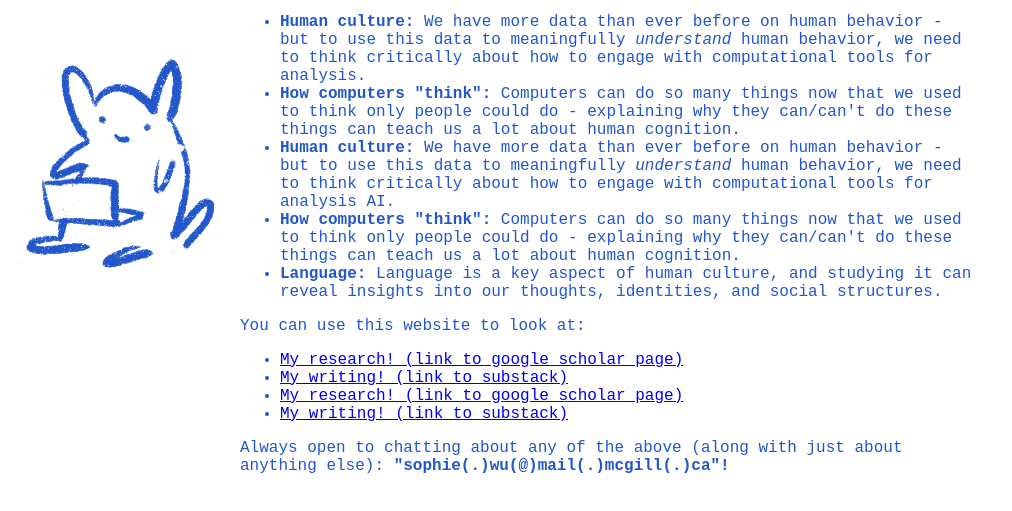
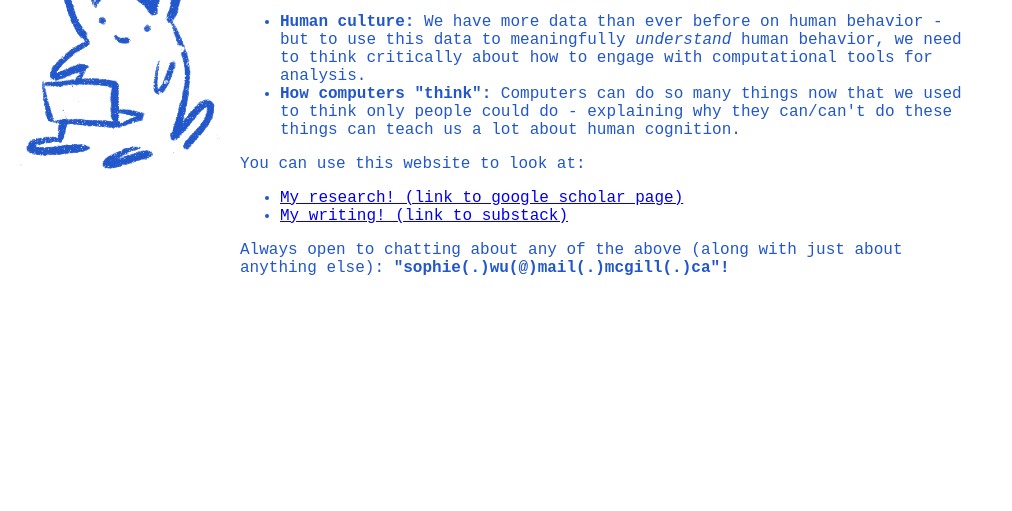
Before and after one commit to sohpei/sohpei.github.io, a plain HTML site: page index.html in a window 1280 px wide. Shown: the part 175-686 px from the top of the page, without its empty margins (0-1012 px from the left). Drawn offline with Linux system fonts and the light colour scheme; a web font is replaced by a local one.

Commit message:
another update

```diff
--- a/index.html
+++ b/index.html
@@ -21,19 +21,16 @@
             <ul>
                 <li><strong>Human culture:</strong> We have more data than ever before on human behavior - but to use this data to meaningfully <i>understand</i> human behavior, we need to think critically about how to engage with computational tools for analysis.</li>
                 <li><strong>How computers "think":</strong> Computers can do so many things now that we used to think only people could do - explaining why they can/can't do these things can teach us a lot about human cognition.</li>
-                <li><strong>Human culture:</strong> We have more data than ever before on human behavior - but to use this data to meaningfully <i>understand</i> human behavior, we need to think critically about how to engage with computational tools for analysis AI.</li>
-                <li><strong>How computers "think":</strong> Computers can do so many things now that we used to think only people could do - explaining why they can/can't do these things can teach us a lot about human cognition.</li>
-                <li><strong>Language:</strong> Language is a key aspect of human culture, and studying it can reveal insights into our thoughts, identities, and social structures.</li>
             </ul>
             </ul>
             You can use this website to look at:
                 <ul>
                     <li><a href="https://scholar.google.ca/citations?hl=en&view_op=list_works&gmla=AOv-ny_Bysztu0IcEOlG5X6lFgoD-wlJOQP-WQZZXb62GfZA_2yPBiRhFo69lU9H_q7jqbZBbtmNmMlk-F88qg&user=0VCnzAIAAAAJ">My research! (link to google scholar page)</a></li>
                     <li><a href="https://sohpei.substack.com/">My writing! (link to substack)</a></li>
-                    <!-- <li><a href="https://www.behance.net/sohpeiwu">My visual art! (link to behance)</a></li> -->
+                    <!-- <li><a href="https://www.behance.net/sohpeiwu">My visual art! (link to behance)</a></li>
                     <li><a href="https://scholar.google.ca/citations?hl=en&view_op=list_works&gmla=AOv-ny_Bysztu0IcEOlG5X6lFgoD-wlJOQP-WQZZXb62GfZA_2yPBiRhFo69lU9H_q7jqbZBbtmNmMlk-F88qg&user=0VCnzAIAAAAJ">My research! (link to google scholar page)</a></li>
                     <li><a href="https://sohpei.substack.com/">My writing! (link to substack)</a></li>
-                    <!-- <li><a href="https://www.behance.net/sohpeiwu">My visual art! (link to behance)</a></li> -->
+                    <li><a href="https://www.behance.net/sohpeiwu">My visual art! (link to behance)</a></li> -->
                 </ul>
             </p>
     <p>Always open to chatting about any of the above (along with just about anything else): <b>"sophie(.)wu(@)mail(.)mcgill(.)ca"!</b></p>
```
